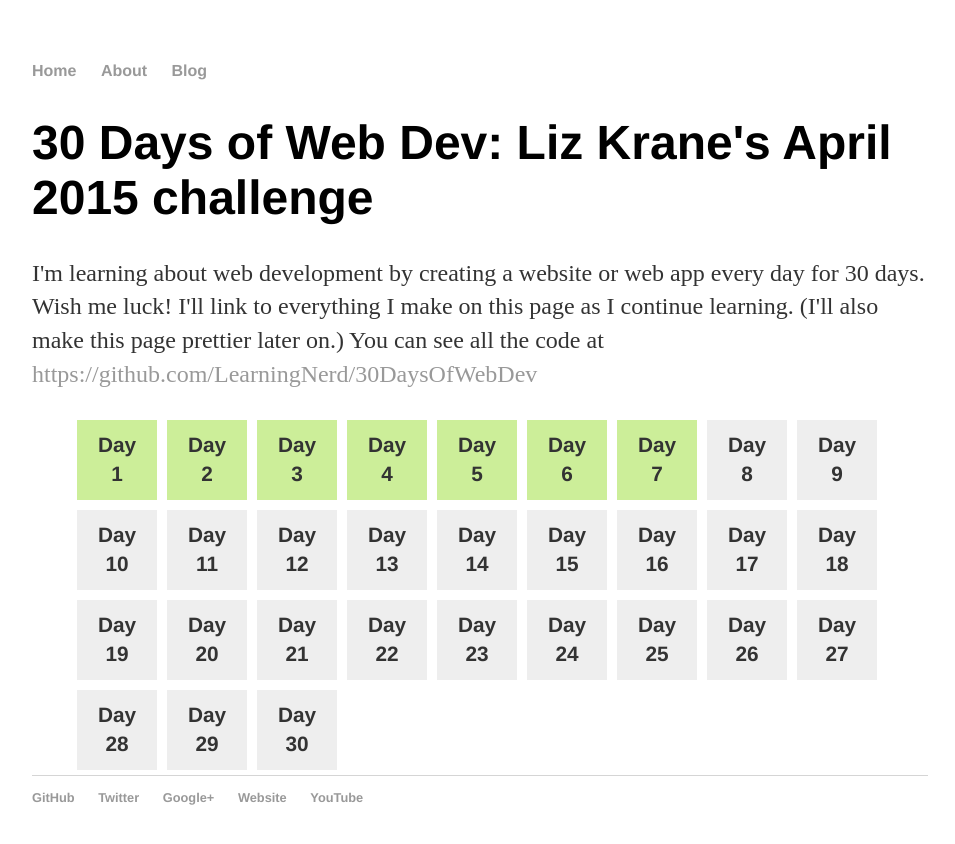
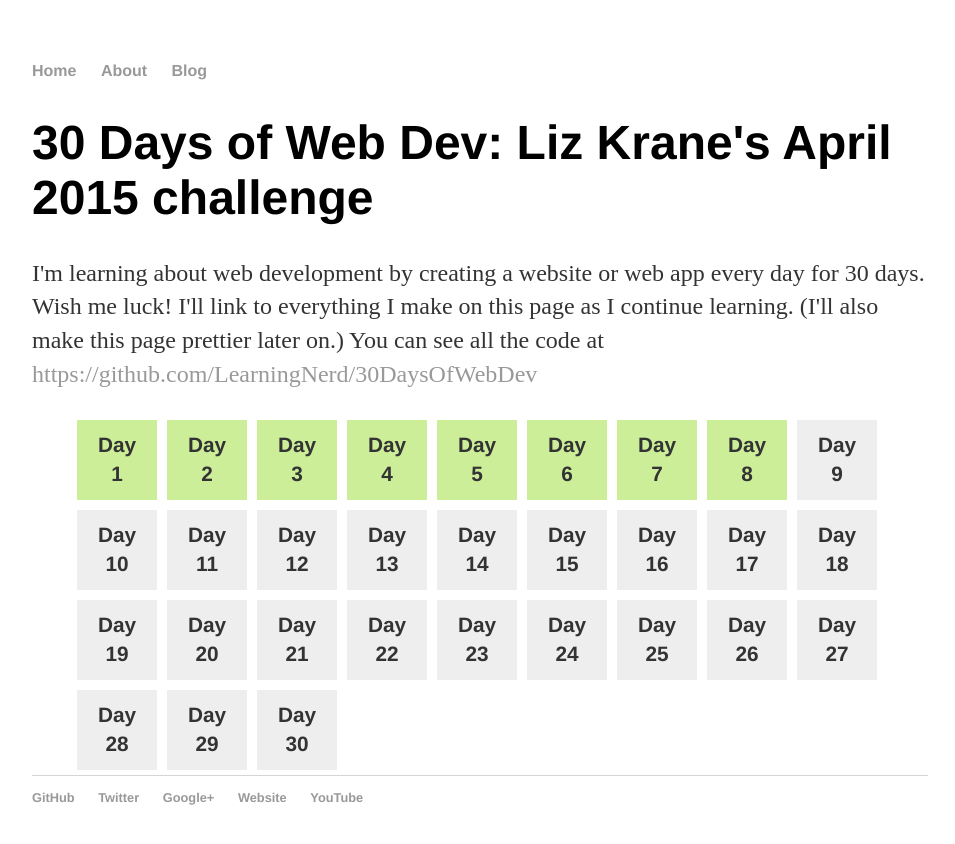
Before and after one commit to LearningNerd/30DaysOfWebDev, a Jekyll site: the page built from index.html, in a window 1280 px wide. Shown: the top 844 px of the page, without its empty margins (160-1115 px from the left). Built offline with Jekyll 4.4.1, drawn with Linux system fonts in a browser that asks for light colours.

Commit message:
Update index.html

```diff
--- a/index.html
+++ b/index.html
@@ -12,7 +12,7 @@ title: 30 Days of Web Dev - Liz Krane's April 2015 challenge
 		  <a href="day5/"><li class="done">Day <br/>5</li></a>
 		  <a href="day6/"><li class="done">Day <br/>6</li></a>
 		  <a href="day7/"><li class="done">Day <br/>7</li></a>
-		  <li>Day <br/>8</li>
+		   <a href="day8/"><li class="done">Day <br/>8</li></a>
 		   <li>Day <br/>9</li>
 		  <li>Day 10</li>
 		  <li>Day 11</li>
```
